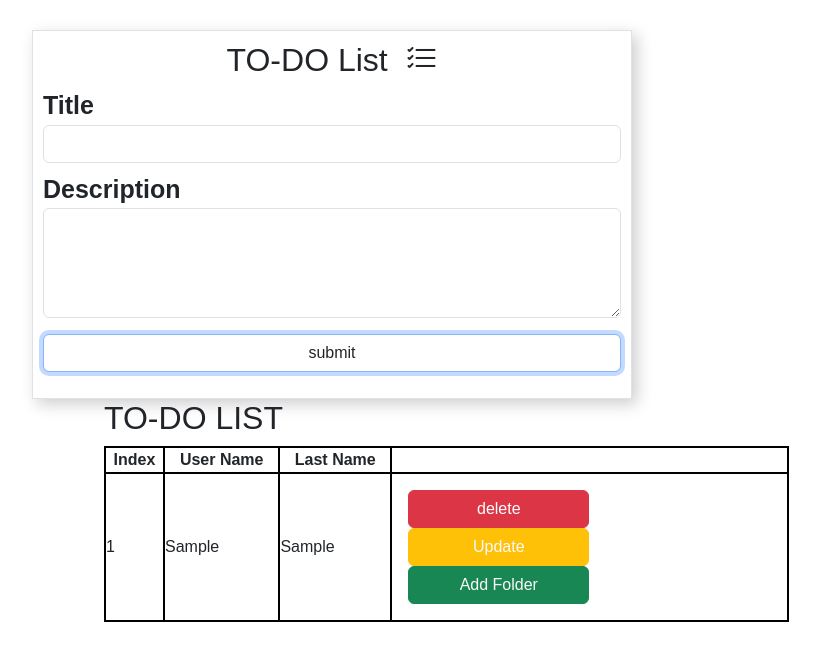
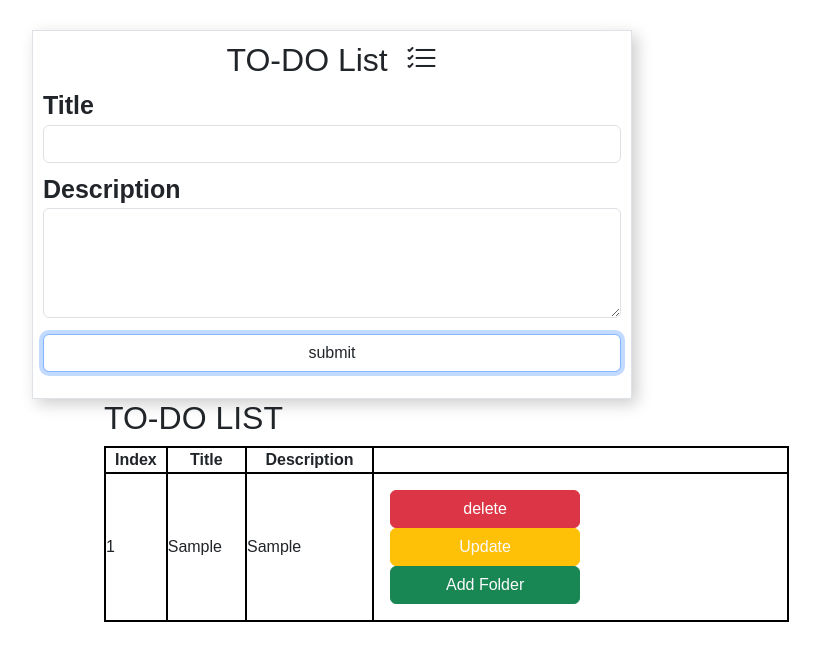
Before and after one commit to anjalig0051/OIBSIP, a website: page TO DO WebApp/index.html in a window 1280 px wide. Both pictures are taken after typing "Sample", "Sample" into the empty fields and a click on the button "submit". Shown: the whole page, without its empty margins (308-1128 px from the left). Drawn offline with nearby package versions, Linux system fonts and the light colour scheme.

Commit message:
Update index.html

```diff
--- a/TO DO WebApp/index.html
+++ b/TO DO WebApp/index.html
@@ -37,8 +37,8 @@
             <thead>
                 <tr class="p-3 text-center ">
                     <th>Index</th>
-                    <th>User Name</th>
-                    <th>Last Name</th>
+                    <th>Title</th>
+                    <th>Description</th>
 
                 </tr>
             </thead>
```
